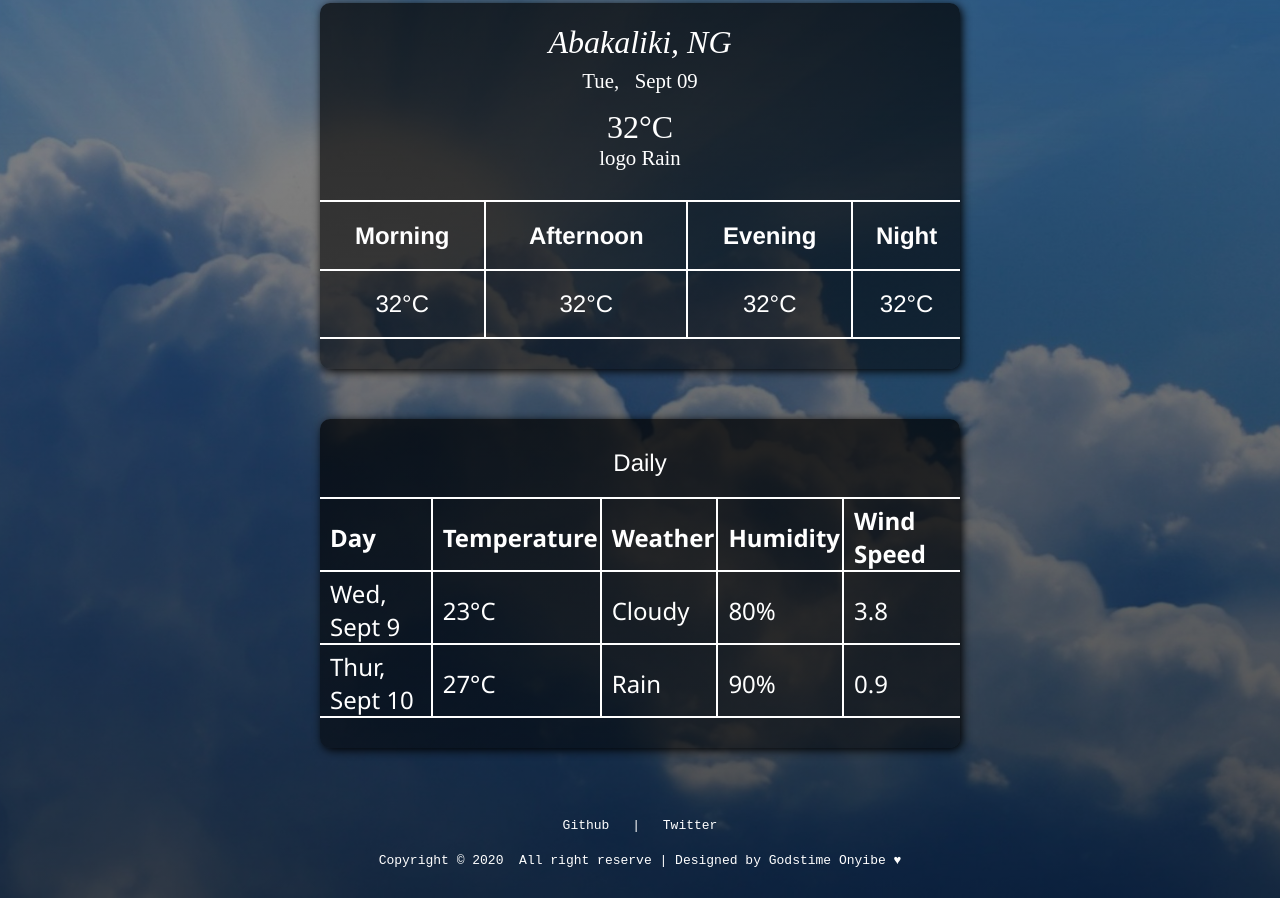
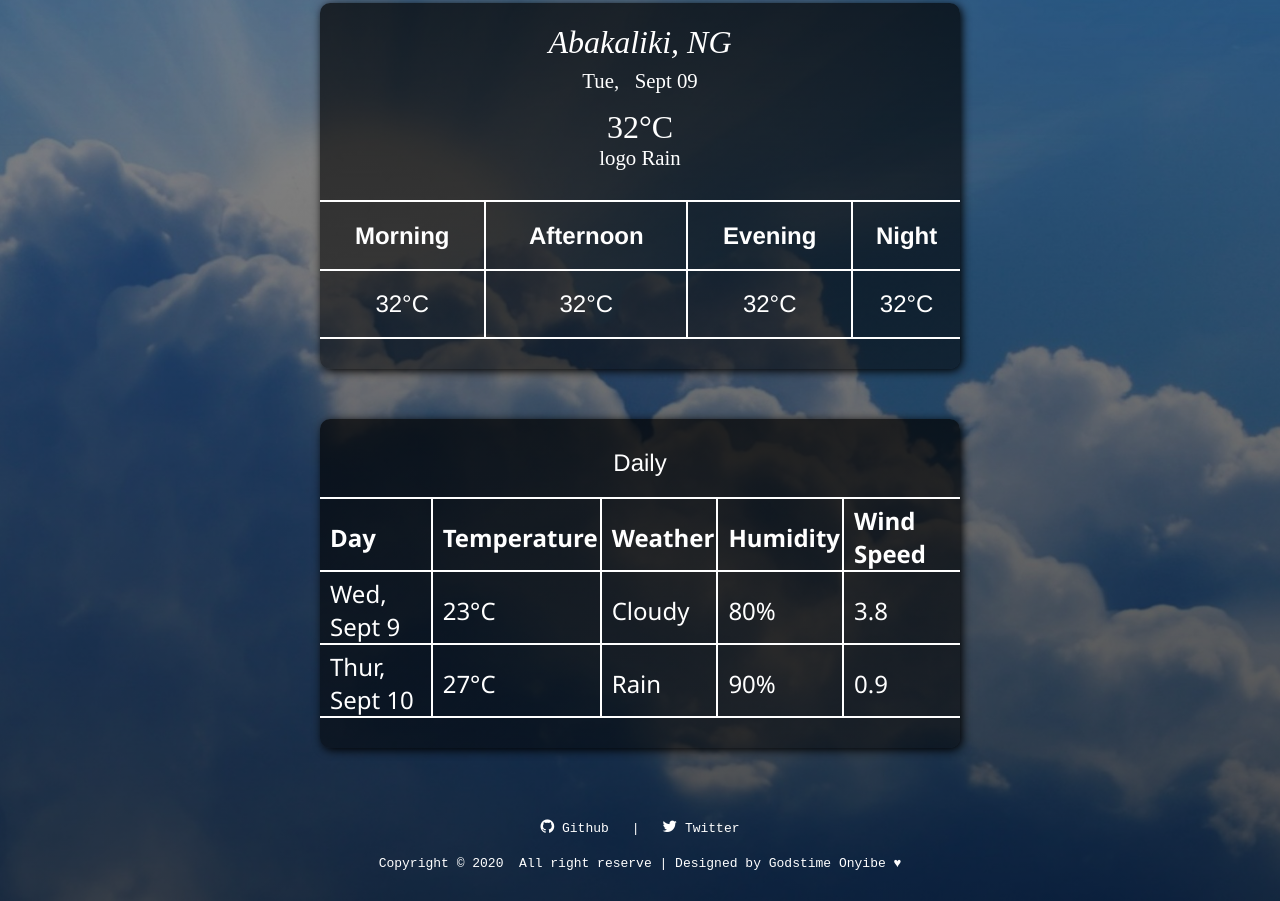
Before and after one commit to Godstyme/weather-application, a plain HTML site: page index.html in a window 1280 px wide. Shown: the part 203-1104 px from the top of the page. Drawn offline with Linux system fonts and the light colour scheme.

Commit message:
added font awesome icon

```diff
--- a/index.html
+++ b/index.html
@@ -4,6 +4,8 @@
   <meta charset="UTF-8">
   <meta name="viewport" content="width=device-width, initial-scale=1.0">
   <title>Weather App</title>
+  <!-- ========= font awesome file here ============ -->
+  <link rel="stylesheet" href="https://stackpath.bootstrapcdn.com/font-awesome/4.7.0/css/font-awesome.min.css">
   <!-- =========css file here ============= -->
   <link rel="stylesheet" href="assets/css/style.css">
 </head>
@@ -93,7 +95,9 @@
       <!-- =====The section that holds the daily records end here====== -->
     </section>
     <footer>
-      <div><span><a href="https://github.com/Godstyme/weatherApp">Github</a></span>&nbsp;|&nbsp;<span><a href="https://twitter.com/GodstimeOnyibe">Twitter</a></span></div>
+      <div>
+        <span><a href="https://github.com/Godstyme/weatherApp"><i class="fa fa-github"></i>&nbsp;Github</a>
+        </span>|&nbsp;<span><a href="https://twitter.com/GodstimeOnyibe"><i class="fa fa-twitter"></i>&nbspTwitter</a></span></div>
       <div>
         Copyright &copy; <span class="year"> </span>&nbsp; All right reserve | Designed by Godstime Onyibe &hearts;
       </div>
```
